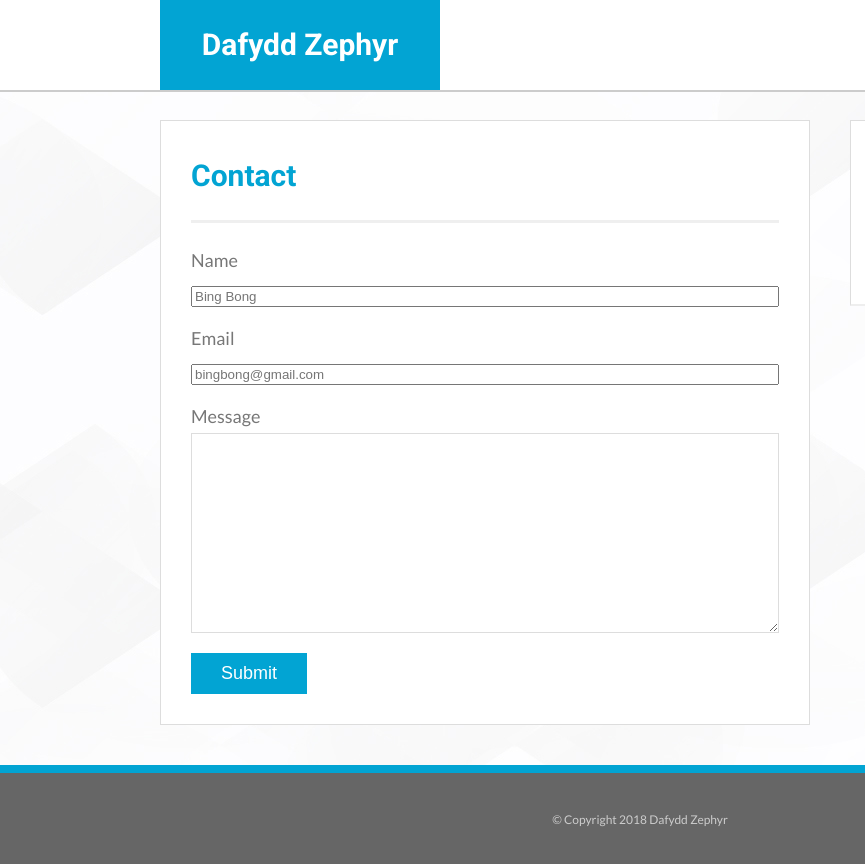
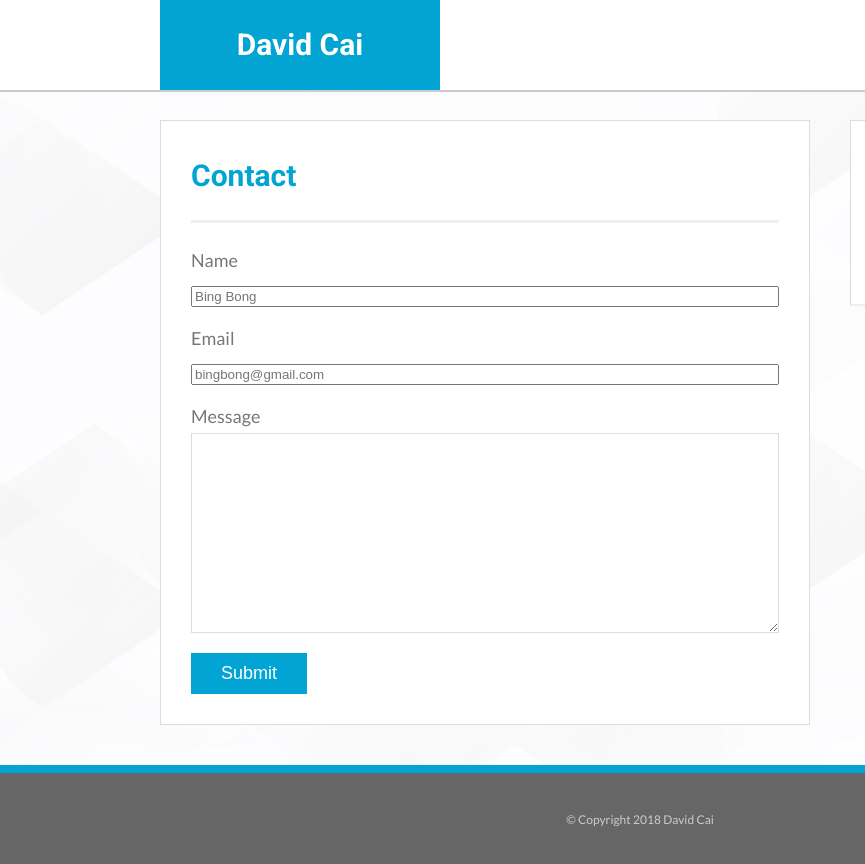
Before and after one commit to davidxcai/Basic-Portfolio, a plain HTML site: page contact.html in a window 1280 px wide. Shown: the full height of the page, 0-865 px from the left. Drawn offline with Linux system fonts and the light colour scheme.

Commit message:
Update contact.html

```diff
--- a/contact.html
+++ b/contact.html
@@ -14,7 +14,7 @@
 <body>
     <header id="masterheader">
         <div class="container">
-            <a href="index.html" id="logo">Dafydd Zephyr</a>
+            <a href="index.html" id="logo">David Cai</a>
             <nav>
                 <a href="index.html">About</a>
                 <a href="portfolio.html">Portfolio</a>
@@ -61,7 +61,7 @@
 
     <footer>
         <div class="container">
-            &copy; Copyright 2018 Dafydd Zephyr
+            &copy; Copyright 2018 David Cai
         </div>
     </footer>
 </body>
```
